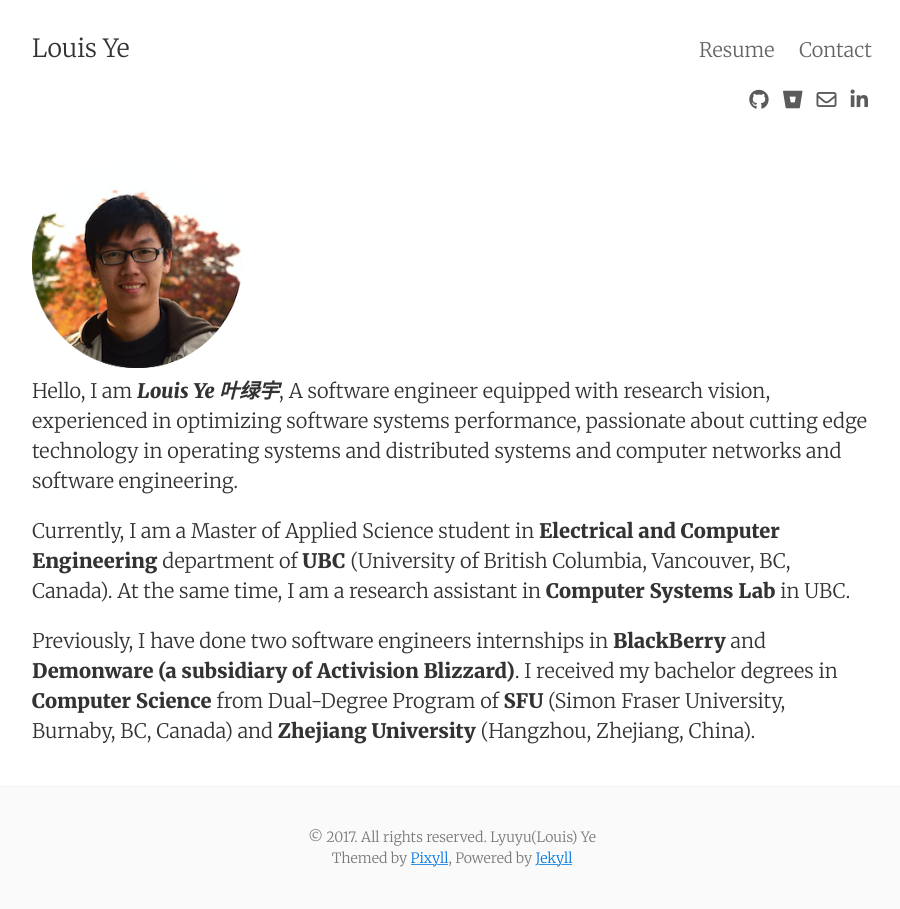
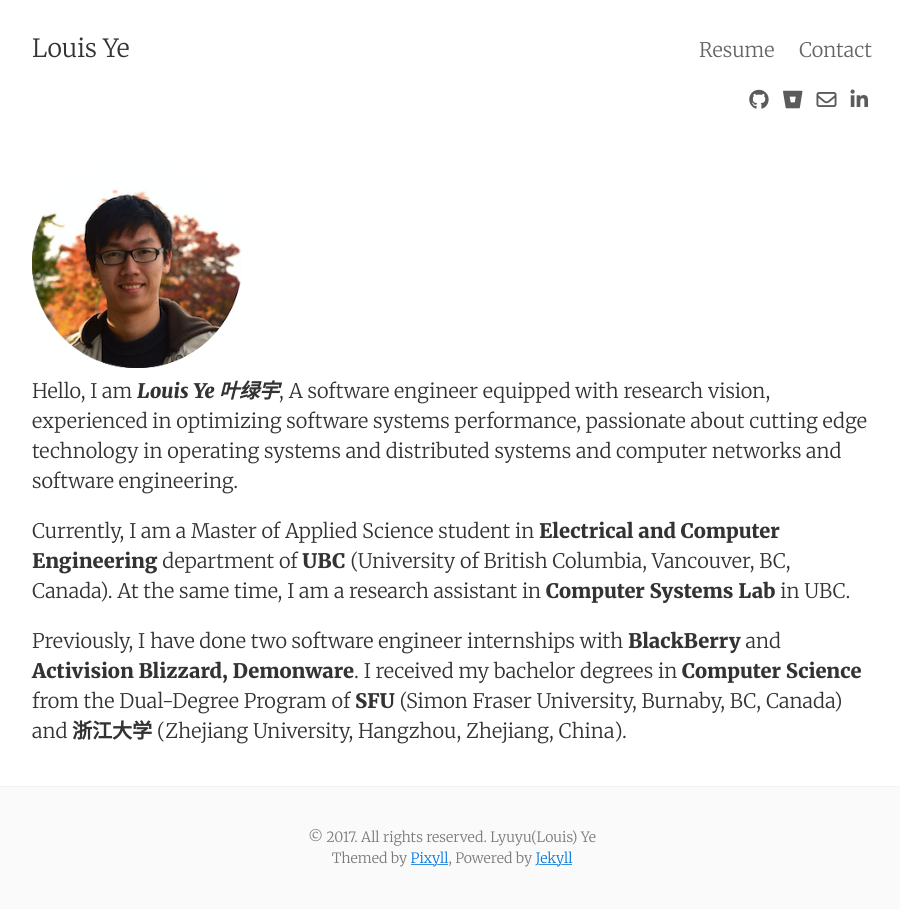
Before and after one commit to Louis-Ye/Louis-Ye.github.io, a Jekyll site: the page built from index.html, in a window 1280 px wide. Shown: the whole page, without its empty margins (188-1088 px from the left). Built offline with Jekyll 4.4.1, drawn with Linux system fonts in a browser that asks for light colours; nearby versions of some CDN libraries; the list of posts is cut into pages by our own code.

Commit message:
Use 浙江大学 instead of Zhejiang University

```diff
--- a/_includes/experience.html
+++ b/_includes/experience.html
@@ -7,7 +7,7 @@
 * Developed tools adopting runtime tracing and LLVM to analyze functions calls, allocations and memory accesses for identifying causes of performance problems on a backend storage engine.
 
 
-#### Software Developer Intern, Demonware (subsidiary of Activision Blizzard)
+#### Software Developer Intern, Activision Blizzard, Demonware
 <h5> Vancouver, BC <span class="float-right">Sep - Dec 2015</span> </h5>
 * Proposed & implemented a distributed cache framework (investigated the existing architecture, wrote a technical design, defensed it against 10+ full-time developers from all levels, implemented it) for a multi-player game service (mostly written in Python). The framework can reflect the latest value immediately after write requests while providing great performance for a large number of read requests (millions of requests per second).
 * Designed and implemented a pseudo multi-threaded automation script for analyzing errors in distributed server logs.
--- a/index.html
+++ b/index.html
@@ -15,5 +15,5 @@ layout: default
 </p>
 
 <p>
-    Previously, I have done two software engineers internships in <b>BlackBerry</b> and <b>Demonware (a subsidiary of Activision Blizzard)</b>. I received my bachelor degrees in <b>Computer Science</b> from Dual-Degree Program of <b>SFU</b> (Simon Fraser University, Burnaby, BC, Canada) and <b>Zhejiang University</b> (Hangzhou, Zhejiang, China).
+    Previously, I have done two software engineer internships with <b>BlackBerry</b> and <b>Activision Blizzard, Demonware</b>. I received my bachelor degrees in <b>Computer Science</b> from the Dual-Degree Program of <b>SFU</b> (Simon Fraser University, Burnaby, BC, Canada) and <b>浙江大学</b> (Zhejiang University, Hangzhou, Zhejiang, China).
 </p>
```
